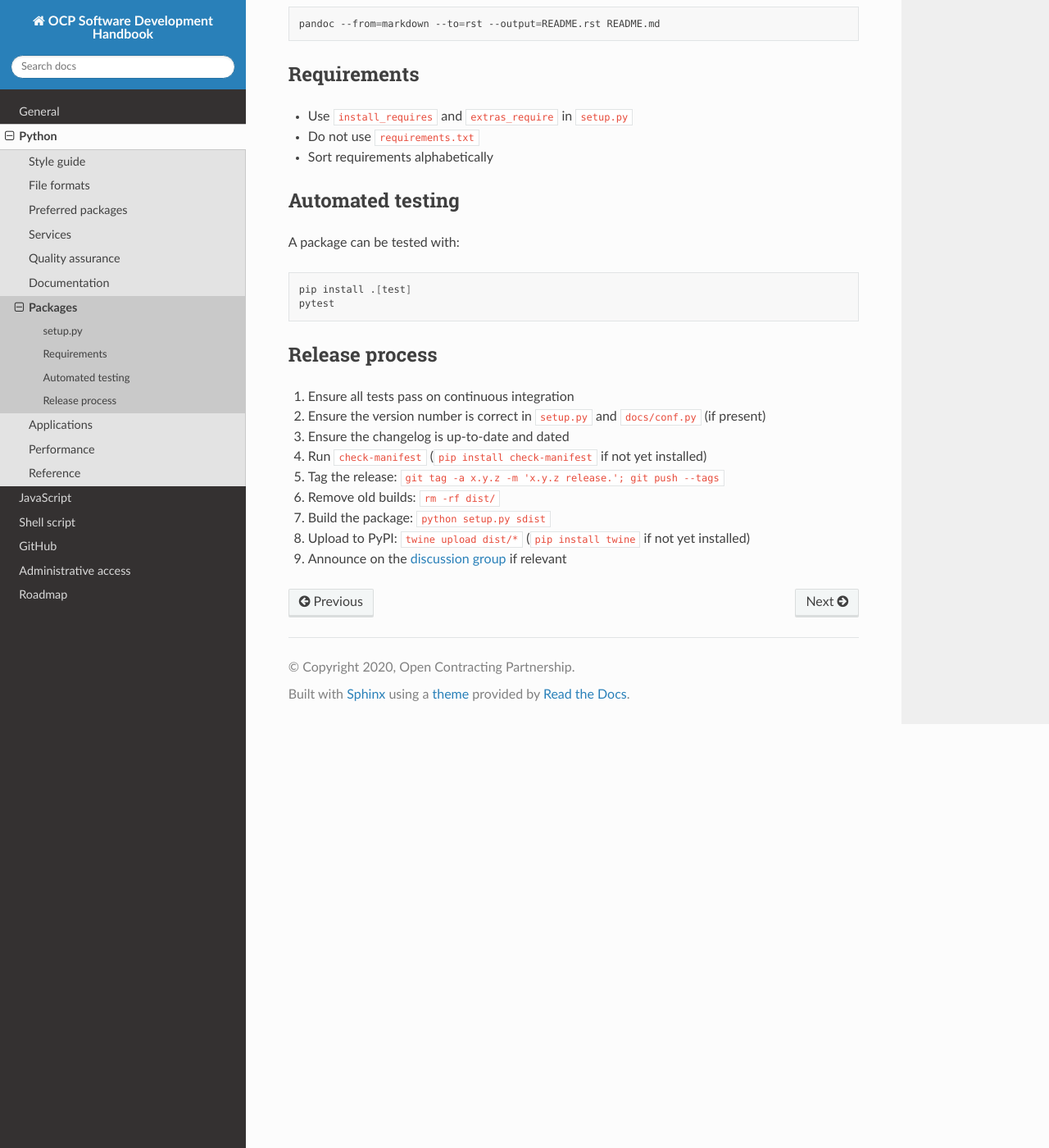
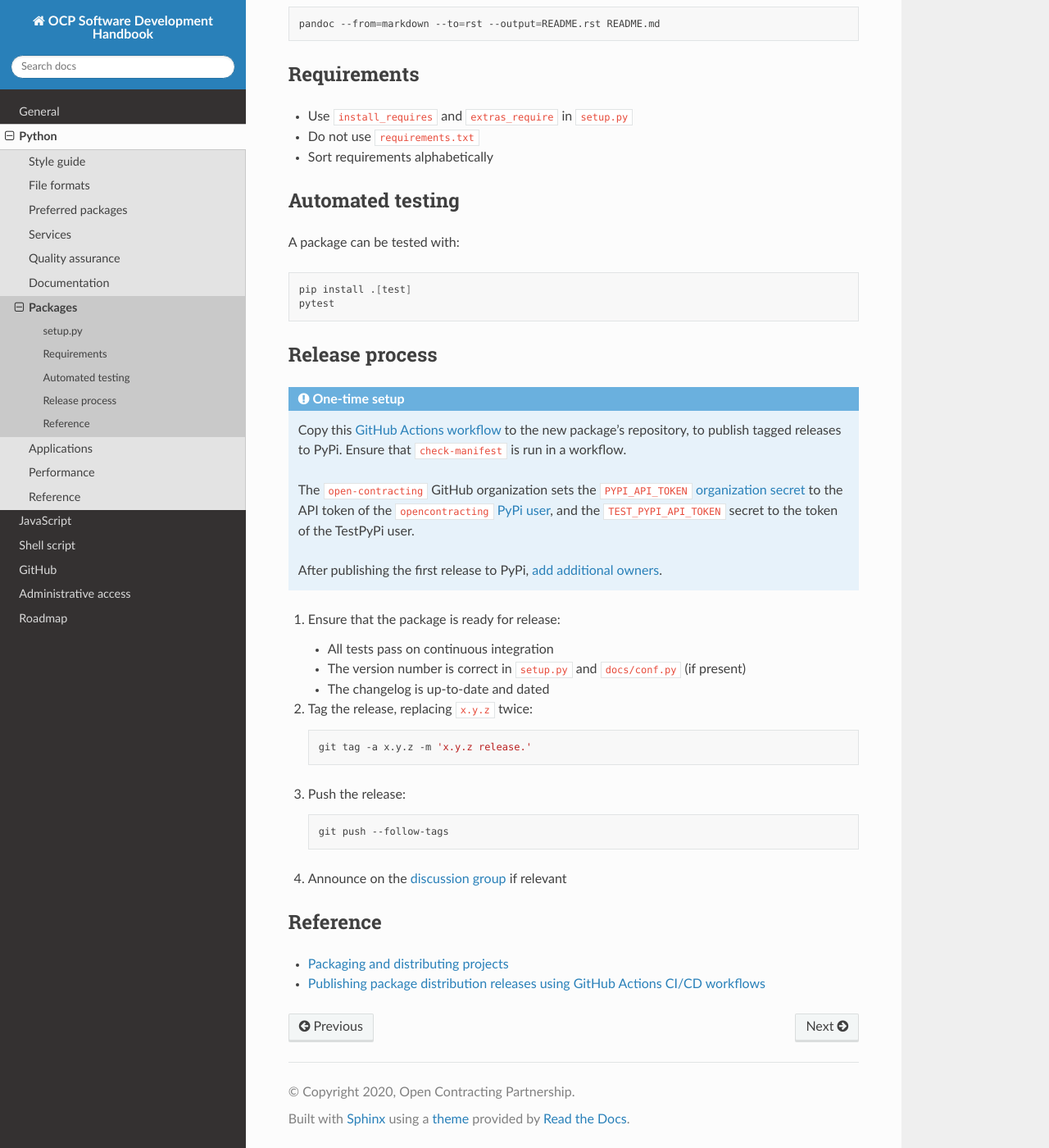
Before and after one commit to open-contracting/software-development-handbook, a Sphinx documentation site: the page built from docs/python/packages.rst, in a window 1280 px wide and 1400 px high, scrolled down 1207 px. Shown: the whole window at 82% size. Built offline with Sphinx 7.4.7 and the Read the Docs theme 2.0.0, drawn with Linux system fonts in a browser that asks for light colours.

Commit message:
python: Automatically deploy to PyPi when tag added, #27

```diff
--- a/docs/python/packages.rst
+++ b/docs/python/packages.rst
@@ -82,12 +82,36 @@ A package can be tested with:
 Release process
 ---------------
 
-#. Ensure all tests pass on continuous integration
-#. Ensure the version number is correct in ``setup.py`` and ``docs/conf.py`` (if present)
-#. Ensure the changelog is up-to-date and dated
-#. Run ``check-manifest`` (``pip install check-manifest`` if not yet installed)
-#. Tag the release: ``git tag -a x.y.z -m 'x.y.z release.'; git push --tags``
-#. Remove old builds: ``rm -rf dist/``
-#. Build the package: ``python setup.py sdist``
-#. Upload to PyPI: ``twine upload dist/*`` (``pip install twine`` if not yet installed)
+.. admonition:: One-time setup
+
+   Copy this `GitHub Actions workflow <https://raw.githubusercontent.com/open-contracting/ocds-babel/main/.github/workflows/pypi.yml>`__ to the new package's repository, to publish tagged releases to PyPi. Ensure that ``check-manifest`` is run in a workflow.
+
+   The ``open-contracting`` GitHub organization sets the ``PYPI_API_TOKEN`` `organization secret <https://github.com/organizations/open-contracting/settings/secrets/actions>`__ to the API token of the ``opencontracting`` `PyPi user <https://pypi.org/manage/account/#api-tokens>`__, and the ``TEST_PYPI_API_TOKEN`` secret to the token of the TestPyPi user.
+
+   After publishing the first release to PyPi, :ref:`add additional owners <pypi-access>`.
+
+#. Ensure that the package is ready for release:
+
+   -  All tests pass on continuous integration
+   -  The version number is correct in ``setup.py`` and ``docs/conf.py`` (if present)
+   -  The changelog is up-to-date and dated
+
+#. Tag the release, replacing ``x.y.z`` twice:
+
+   .. code-block:: shell
+
+      git tag -a x.y.z -m 'x.y.z release.'
+
+#. Push the release:
+
+   .. code-block:: shell
+
+      git push --follow-tags
+
 #. Announce on the `discussion group <https://groups.google.com/a/open-contracting.org/forum/#!forum/standard-discuss>`__ if relevant
+
+Reference
+---------
+
+-  `Packaging and distributing projects <https://packaging.python.org/guides/distributing-packages-using-setuptools/>`__
+-  `Publishing package distribution releases using GitHub Actions CI/CD workflows <https://packaging.python.org/guides/publishing-package-distribution-releases-using-github-actions-ci-cd-workflows/>`__
--- a/docs/services/index.rst
+++ b/docs/services/index.rst
@@ -67,6 +67,8 @@ There should be a minimum of two `Owner <https://support.google.com/a/answer/167
 
 There should be at most two members with the Manager role from each other organization.
 
+.. _pypi-access:
+
 PyPi
 ----
 
```
